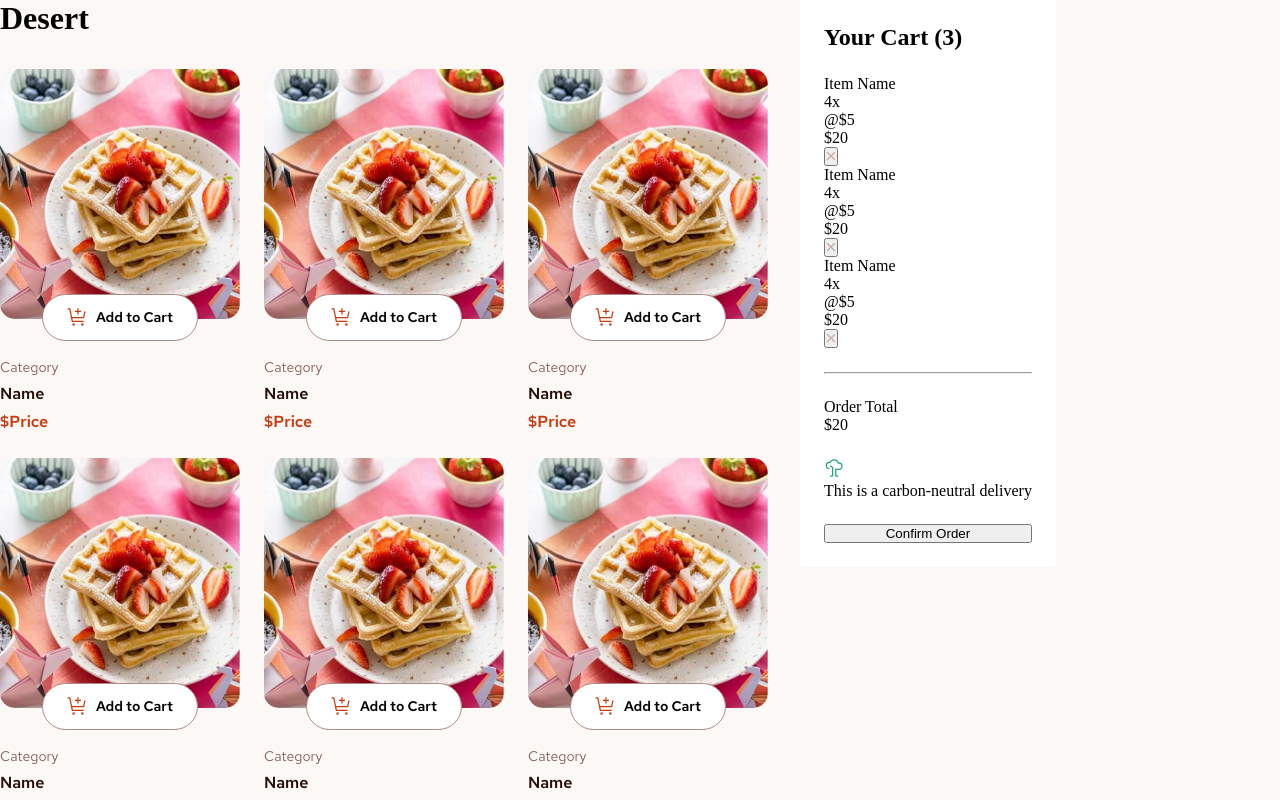
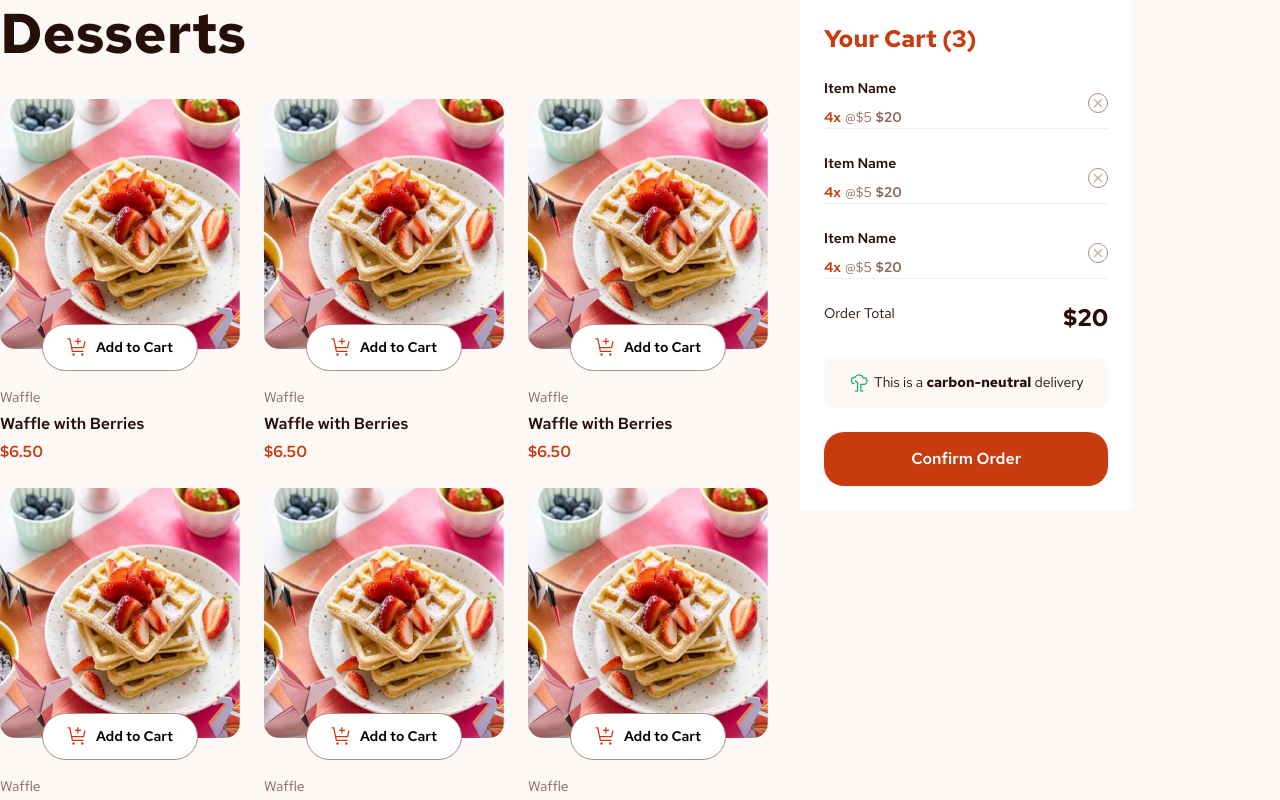
Before and after one commit to ben-demetrius/workspaces, a React (Vite) app: page / in a window 1280 px wide. Shown: the top 800 px of the page. Built offline with nearby package versions, Linux system fonts and the light colour scheme.

Commit message:
snapshot.

```diff
--- a/src/App.jsx
+++ b/src/App.jsx
@@ -4,7 +4,7 @@ import CartItem from "./assets/components/CartItem";
 import Order from "./assets/components/Order";
 
 const App = () => {
-  const title = "Desert";
+  const title = "Desserts";
 
   return (
     <div className="cart">
--- a/src/assets/components/CartItem.jsx
+++ b/src/assets/components/CartItem.jsx
@@ -30,9 +30,9 @@ const CartItem = () => {
         </button>
       </div>
       <div className="cart-card-texts">
-        <p className="cart--category">Category</p>
-        <p className="cart--name">Name</p>
-        <p className="cart--price">$Price</p>
+        <p className="cart--category">Waffle</p>
+        <p className="cart--name">Waffle with Berries</p>
+        <p className="cart--price">$6.50</p>
       </div>
     </div>
   );
--- a/src/assets/components/Order.jsx
+++ b/src/assets/components/Order.jsx
@@ -2,9 +2,10 @@ import React from "react";
 import "../styles/order.scss";
 
 const Order = () => {
+  const orderTitle = "Your Cart";
   return (
     <div className="cart-order">
-      <h2 className="cart-order--h2">Your Cart (3)</h2>
+      <h2 className="cart-order--h2">{orderTitle} (3) </h2>
       <div className="cart-order-items">
         <div className="cart-order-item">
           <div className="cart-item-details">
@@ -84,7 +85,6 @@ const Order = () => {
           </button>
         </div>
       </div>
-      <hr />
       <div className="cart-total">
         <p className="cart-total--label">Order Total</p>
         <p className="cart-total--price">$20</p>
@@ -106,7 +106,9 @@ const Order = () => {
             d="M14.25 18.75h-1.875a1.25 1.25 0 0 1-1.25-1.25v-6.875h3.75a2.498 2.498 0 0 0 2.488-2.747 2.594 2.594 0 0 0-2.622-2.253h-.99l-.11-.487C13.283 3.56 11.769 2.5 9.875 2.5a3.762 3.762 0 0 0-3.4 2.179l-.194.417-.54-.072A1.876 1.876 0 0 0 5.5 5a2.5 2.5 0 1 0 0 5v1.25a3.75 3.75 0 0 1 0-7.5h.05a5.019 5.019 0 0 1 4.325-2.5c2.3 0 4.182 1.236 4.845 3.125h.02a3.852 3.852 0 0 1 3.868 3.384 3.75 3.75 0 0 1-3.733 4.116h-2.5V17.5h1.875v1.25Z"
           />
         </svg>
-        <p className="cart-carbon--p">This is a carbon-neutral delivery</p>
+        <p className="cart-carbon--p">
+          This is a <b>carbon-neutral</b> delivery
+        </p>
       </div>
       <button className="cart-oder--confirm-btn">Confirm Order</button>
     </div>
--- a/src/assets/styles/app.scss
+++ b/src/assets/styles/app.scss
@@ -6,6 +6,11 @@
   .cart-main {
     @include flex($direction: column, $gap: $space-400);
 
+    .cart-main--h1 {
+      @extend .text-preset-1;
+      color: $rose-900;
+    }
+
     .cart-main--items {
       display: grid;
       grid-template-columns: auto auto auto;
--- a/src/assets/styles/order.scss
+++ b/src/assets/styles/order.scss
@@ -9,31 +9,57 @@
   background-color: $white;
 
   .cart-order--h2 {
+    @extend .text-preset-2;
+    color: $red;
   }
 
   .cart-order-items {
+    @include flex($direction: column, $gap: $space-300);
+
     .cart-order-item {
+      @include flex();
+      align-items: center;
+
+      border-bottom: 1px solid $rose-100;
+
       .cart-item-details {
+        @include flex($direction: column, $gap: $space-100);
+
         .cart-order--name {
+          @extend .text-preset-4-bold;
+          color: $rose-900;
         }
 
         .cart-item-rates {
+          @include flex($gap: $space-50);
+
           .cart-item--quantity {
+            @extend .text-preset-4-bold;
+            color: $red;
           }
 
           .cart-item--price {
+            @extend .text-preset-4;
+            color: $rose-500;
           }
 
           .cart-item--total {
+            @extend .text-preset-4-bold;
+            color: $rose-500;
           }
         }
       }
 
       .cart-item--close-btn {
-        svg {
-          path {
-          }
-        }
+        margin-left: auto;
+        padding: 2px;
+        height: 20px;
+        width: 20px;
+
+        border-radius: 50%;
+        background-color: inherit;
+        border: 1px solid $rose-400;
+        color: $rose-400;
       }
     }
   }
@@ -43,23 +69,44 @@
   }
 
   .cart-total {
+    display: flex;
     .cart-total--label {
+      @extend .text-preset-4;
+      color: $rose-900;
     }
 
     .cart-total--price {
+      margin-left: auto;
+
+      @extend .text-preset-2;
+      color: $rose-900;
     }
   }
 
   .cart-carbon {
-    svg {
-      path {
-      }
-    }
+    @include flex($gap: $space-50);
+    align-items: center;
+
+    padding: 15px 25px;
+
+    background-color: $rose-50;
+    border-radius: 10px;
 
     .cart-carbon--p {
+      @extend .text-preset-4;
+      color: $rose-900;
     }
   }
 
   .cart-oder--confirm-btn {
+    padding: 15px 25px;
+    justify-content: center;
+
+    border-radius: 20px;
+    border: none;
+    background-color: $red;
+
+    @extend .text-preset-3;
+    color: $white;
   }
 }
```
